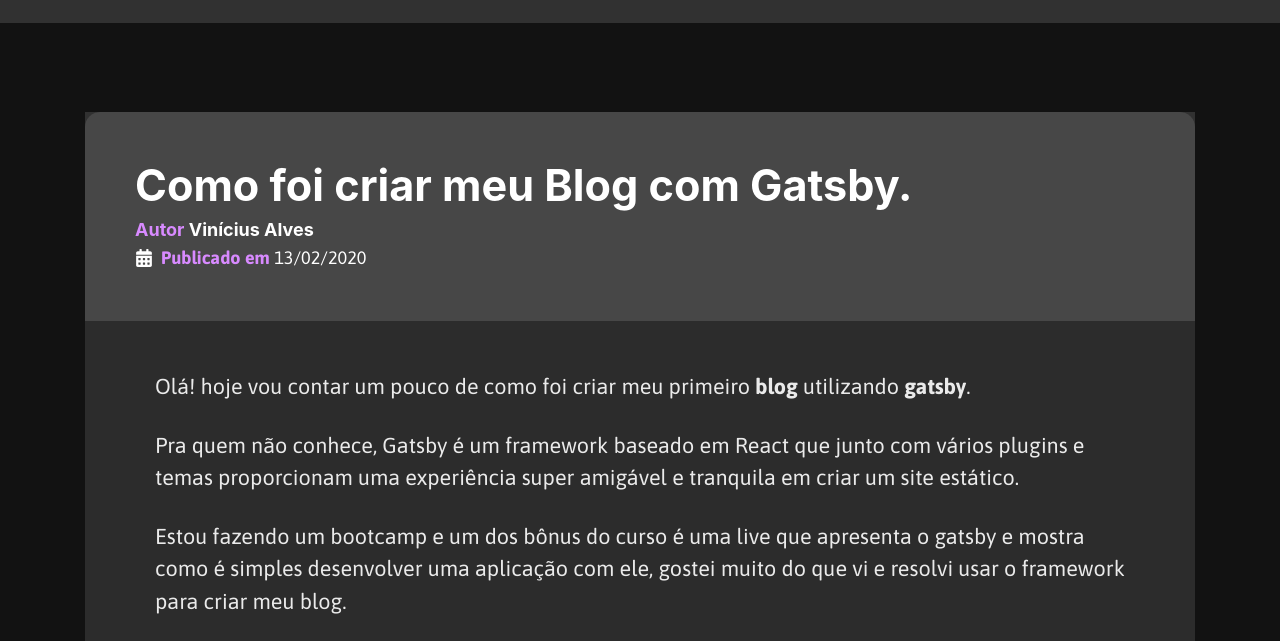
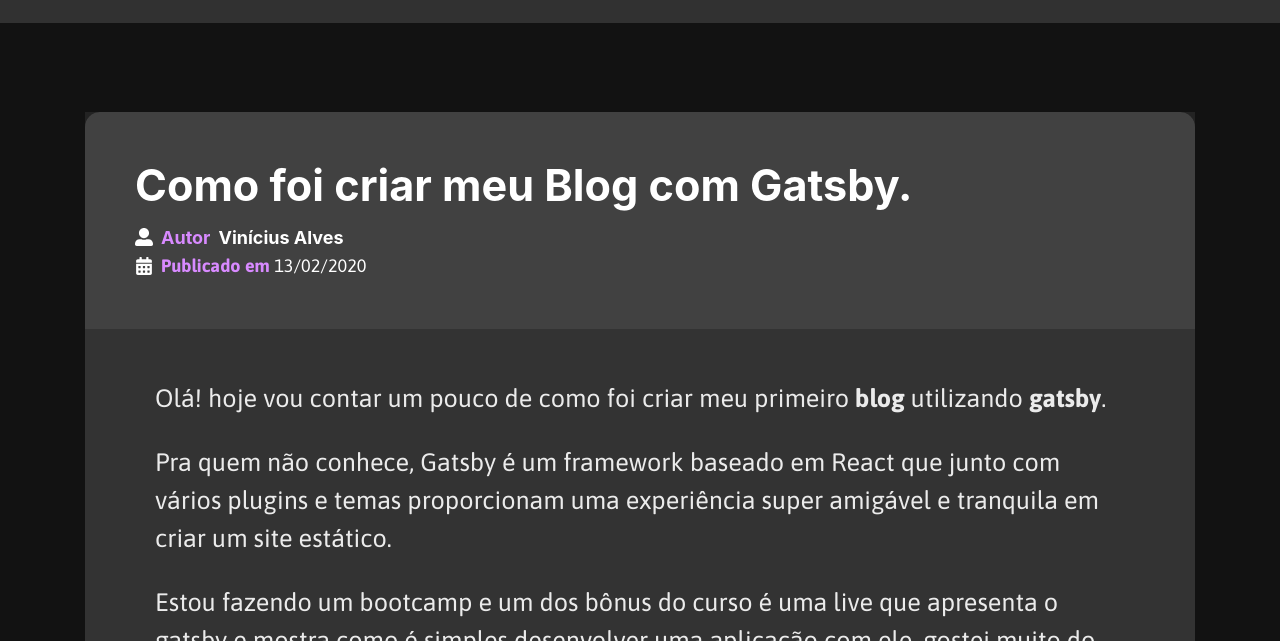
Before and after one commit to viniciussalve/Blog, a Gatsby site: page /blog/como-foi-criar-meu-blog-gatsby in a window 1280 px wide. Shown: the part 141-782 px from the top of the page. Built offline with nearby package versions, Linux system fonts and the light colour scheme; Gatsby itself is replaced by a stand-in of ours.

Commit message:
adding post

```diff
--- a/src/templates/blog.js
+++ b/src/templates/blog.js
@@ -4,7 +4,7 @@ import SEO from "../components/seo"
 import Layout from "../components/layout"
 import { graphql } from "gatsby"
 import { BlogPost, BlogTitle, BlogContent } from "./styles"
-import { FaCalendarAlt } from "react-icons/fa"
+import { FaCalendarAlt, FaUserAlt } from "react-icons/fa"
 
 export const query = graphql`
   query($slug: String!) {
@@ -27,7 +27,7 @@ const Blog = ({ data }) => {
         <BlogTitle>
           <h1>{data.markdownRemark.frontmatter.title}</h1>
           <h4>
-            <strong>Autor</strong> <span>Vinícius Alves</span>
+            <FaUserAlt color={"white"}/> <strong>Autor</strong> <span>Vinícius Alves</span>
           </h4>
           <p>
             <FaCalendarAlt />
--- a/src/templates/styles.js
+++ b/src/templates/styles.js
@@ -1,7 +1,7 @@
 import styled from "styled-components"
 
 export const BlogPost = styled.div`
-  background: rgba(255, 255, 255, 0.11);
+  background: rgba(255, 255, 255, 0.14);
   border-radius: 15px;
   display: flex;
   flex-direction: column;
@@ -10,19 +10,26 @@ export const BlogPost = styled.div`
 `
 
 export const BlogTitle = styled.div`
-  background: rgba(255, 255, 255, 0.13);
+  background: rgba(255, 255, 255, 0.07);
   padding: 50px;
 
   h1 {
-    margin-bottom: 10px;
+    margin-bottom: 18px;
     font-size: 2.4em;
   }
 
   h4 {
     margin-bottom: 5px;
     color: #d88aff;
+    display: flex;
+    align-items: center;
+
+    strong {
+      margin-left: 8px;
+    }
 
     span {
+      margin-left: 8px;
       color: white;
     }
   }
@@ -45,6 +52,6 @@ export const BlogContent = styled.div`
   border-bottom-right-radius: 15px;
   border-bottom-left-radius: 15px;
   padding: 50px 70px;
-  font-size: 1.2em;
+  font-size: 1.4em;
   opacity: 0.9;
 `
```
